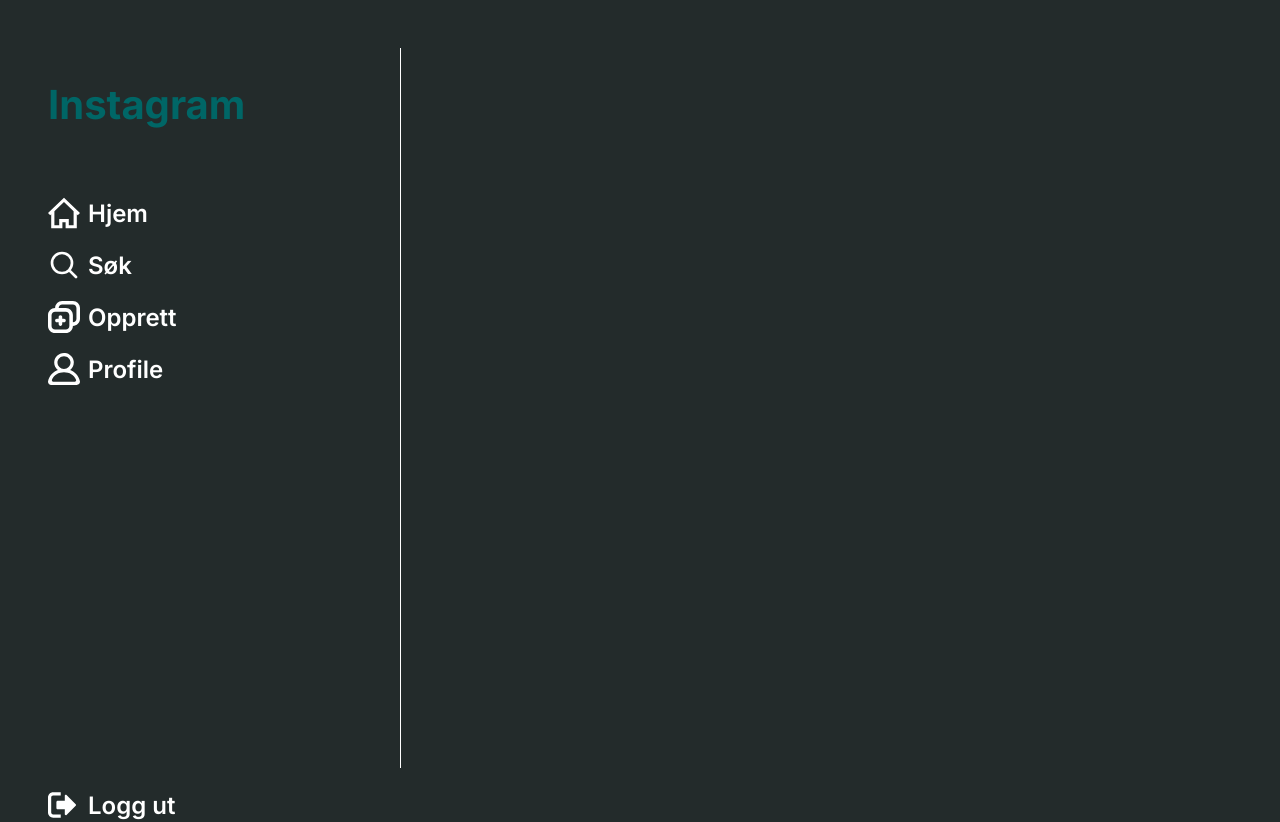
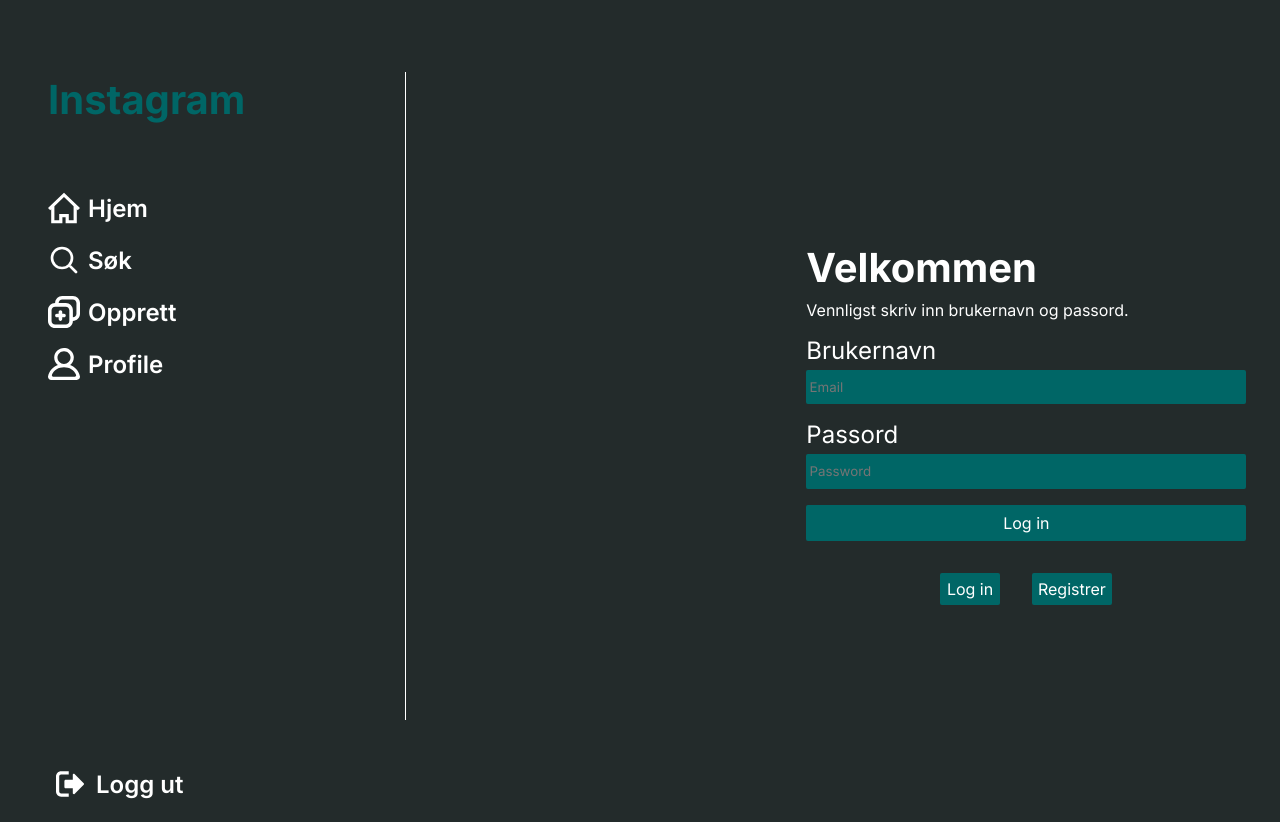
Before and after one commit to ErikOkau/instagramapp, a Next.js app: page /login in a window 1280 px wide. Shown: the top 822 px of the page. Built offline with nearby package versions, Linux system fonts and the light colour scheme.

Commit message:
Created design and skeleton of login and register pages

```diff
--- a/app/(routes)/layout.scss
+++ b/app/(routes)/layout.scss
@@ -11,13 +11,17 @@
 
 body {
     background-color: var(--background);
-    border-right: 1px solid var(--white);
     max-width: 25rem;
     height: 90vh;
+    display: flex;
 
     .nav {
         width: 21rem;
         margin-top: 3rem;
+        border-right: 1px solid var(--white);
+        padding-right: 10rem;
+        margin-top: 4.5rem;
+
 
         .content_nav {
             display: flex;
@@ -26,7 +30,7 @@
 
             h1 {
                 color: var(--light-green);
-                margin-top: 2rem;
+                margin-top: 0.2rem;
                 font-size: 2.5rem;
             }
 
@@ -54,10 +58,10 @@
                 button {
                     display: flex;
                     align-items: center;
-                    margin-top: 25rem;
+                    margin-top: 24rem;
                     background: none;
                     border: none;
-                    width: 135px;
+                    width: 155px;
                     height: 40px;
 
                     color: white;
--- a/app/(routes)/login/login.scss
+++ b/app/(routes)/login/login.scss
@@ -1,5 +1,18 @@
 .login {
     display: flex;
     flex-direction: column;
+    margin-left: 100%;
+    margin-top: 15rem;
+}
 
+
+
+.login_register {
+    display: flex;
+    place-content: center;
+    gap: 2rem;
+
+    button {
+        padding: 0.4rem;
+    }
 }
--- a/app/(routes)/login/page.tsx
+++ b/app/(routes)/login/page.tsx
@@ -5,14 +5,17 @@
 import Register from "../../__components/register"
 import './login.scss'
 
-export default function async () {
+export default function async() {
     const [login, setLogin] = useState(true)
 
     return (
         <div className="login">
             {login ? <Login /> : <Register />}
-            <button onClick={() => setLogin(true)}>Login</button>
-            <button onClick={() => setLogin(false)}>Register</button>
+            <div className="login_register">
+                <button onClick={() => setLogin(true)}>Log in</button>
+                <button onClick={() => setLogin(false)}>Registrer</button>
+            </div>
+
         </div>
     )
 }
--- a/app/__components/login.tsx
+++ b/app/__components/login.tsx
@@ -14,7 +14,7 @@
             }
         }}>
             <h1>Velkommen</h1>
-            <p>Vennligst skriv inn brukernavn og passord</p>
+            <p>Vennligst skriv inn brukernavn og passord.</p>
 
             <label>Brukernavn</label>
             <input type="text" name="mail" placeholder="Email" required />
@@ -23,7 +23,7 @@
             <input type="password" name="password" placeholder="Password" required />
 
             <SubmitButton
-                text="Login"
+                text="Log in"
                 pendingText="Logging in..."
             />
         </form>
--- a/app/__components/login_register.scss
+++ b/app/__components/login_register.scss
@@ -1,4 +1,55 @@
 form {
     display: flex;
     flex-direction: column;
+    width: 27.5rem;
+
+    h1 {
+        color: var(--white);
+        margin-top: 0.2rem;
+        font-size: 2.5rem;
+    }
+
+    p {
+        color: var(--white);
+        margin-top: 0.2rem;
+        font-size: 1rem;
+        margin-top: 0.5rem;
+    }
+
+    label {
+        font-size: 1.5rem;
+        color: var(--white);
+        margin-top: 1rem;
+        margin-bottom: 0.3rem;
+    }
+
+    input {
+        color: var(--white);
+        background-color: var(--light-green);
+        border: none;
+        border-radius: 2px;
+        height: 1.75rem;
+        padding: 0.2rem;
+
+        &:focus {
+            outline: none;
+        }
+    }
 }
+
+button {
+    margin-top: 1rem;
+    background-color: var(--light-green);
+    color: var(--white);
+    border: none;
+    border-radius: 2px;
+    padding: 0.5rem;
+    margin-bottom: 1rem;
+    font-size: 1rem;
+    cursor: pointer;
+    transition: all 0.3s ease-in-out;
+
+    &:hover {
+        background-color: var(--dark-green);
+    }
+}
--- a/app/__components/register.tsx
+++ b/app/__components/register.tsx
@@ -9,13 +9,21 @@
         <form action={async formdata => {
             await register(formdata)
         }}>
+
+            <h1>Velkommen</h1>
+            <p>Vennligst fyll inn feltene under og trykk "Opprett bruker" for å lage en bruker.</p>
+
+            <label>Name</label>
             <input type="text" name="username" placeholder="Name" required />
+            <label>Email</label>
             <input type="text" name="mail" placeholder="Email" required />
+            <label>Phone number</label>
             <input type="text" name="phone" placeholder="Phone number" />
+            <label>Password</label>
             <input type="password" name="password" placeholder="Password" required />
 
             <SubmitButton
-                text="Create"
+                text="Opprett bruker"
                 pendingText="Registering..."
             />
         </form>
--- a/app/__components/submitButton.tsx
+++ b/app/__components/submitButton.tsx
@@ -1,4 +1,5 @@
 import { useFormStatus } from "react-dom"
+import './login_register.scss'
 
 export default function SubmitButton({ text, pendingText }: { text: string, pendingText: string }) {
     const { pending } = useFormStatus()
```
